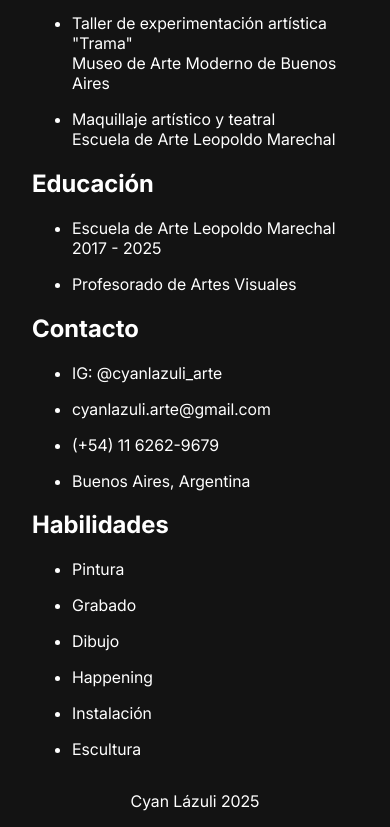
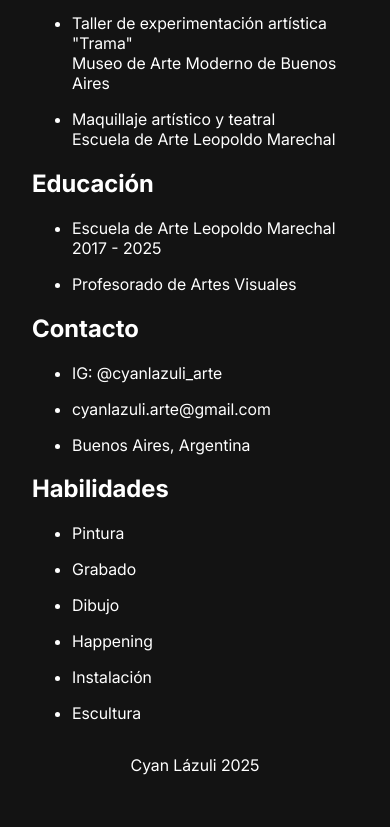
Before and after one commit to webchelios/cyan-lazuli-astro, an Astro site: page /cv in a window 390 px wide. Shown: the part 927-1754 px from the top of the page. After the commit the page ends 1718 px from the top, so only its background shows below. Built offline with nearby package versions, Linux system fonts and the light colour scheme; Astro itself is replaced by a stand-in of ours.

Commit message:
cv phone deleted

```diff
--- a/src/pages/cv.astro
+++ b/src/pages/cv.astro
@@ -58,7 +58,6 @@ import Layout from "../layouts/Layout.astro";
         <ul>
             <li>IG: @cyanlazuli_arte</li>
             <li>cyanlazuli.arte@gmail.com</li>
-            <li>(+54) 11 6262-9679</li>
             <li>Buenos Aires, Argentina</li>
         </ul>
 
@@ -68,7 +67,6 @@ import Layout from "../layouts/Layout.astro";
             <li>Grabado</li>
             <li>Dibujo</li>
             <li>Happening</li>
-
             <li>Instalación</li>
             <li>Escultura</li>
         </ul>
```
